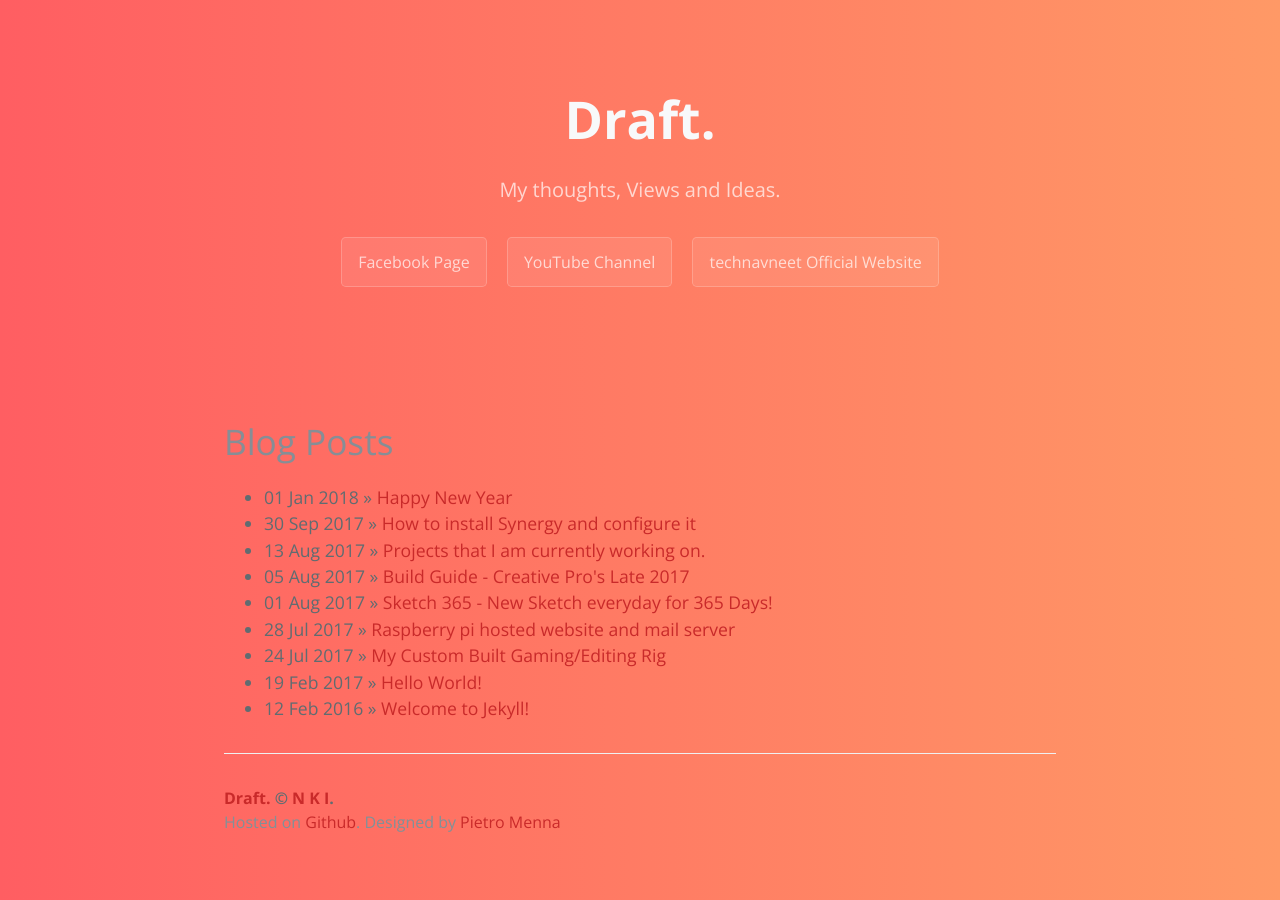
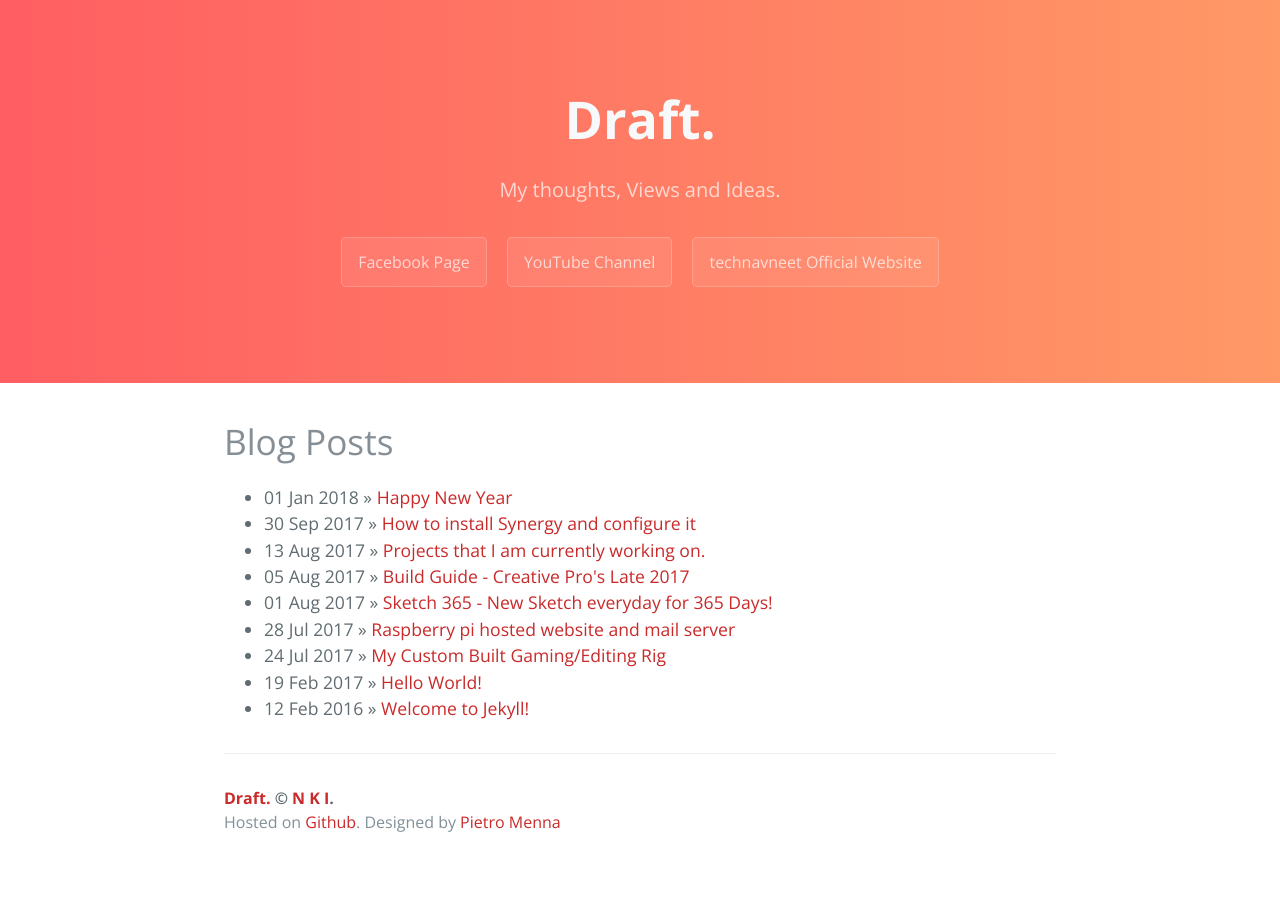
Before and after one commit to Navneet-Suresh/Navneet-Suresh.github.io, a Jekyll site: the page built from index.html, in a window 1280 px wide. Built offline with Jekyll 4.4.1, drawn with Linux system fonts in a browser that asks for light colours; nearby versions of some CDN libraries; the list of posts is cut into pages by our own code; comment, search, counter and statistics services are not loaded.

Commit message:
Remove gradient temporarily

```diff
--- a/css/ns.css
+++ b/css/ns.css
@@ -126,10 +126,7 @@
 
 * { box-sizing: border-box; }
 
-body { padding: 0; margin: 0; font-family: "Open Sans", "Helvetica Neue", Helvetica, Arial, sans-serif; font-size: 16px; line-height: 1.5; color: #606c71; background-color: background: #ff9966;  /* fallback for old browsers */
-background: -webkit-linear-gradient(to right, #ff5e62, #ff9966);  /* Chrome 10-25, Safari 5.1-6 */
-background: linear-gradient(to right, #ff5e62, #ff9966); /* W3C, IE 10+/ Edge, Firefox 16+, Chrome 26+, Opera 12+, Safari 7+ */
-}
+body { padding: 0; margin: 0; font-family: "Open Sans", "Helvetica Neue", Helvetica, Arial, sans-serif; font-size: 16px; line-height: 1.5; color: #606c71;}
 
 a { -webkit-animation-duration: 3s; -webkit-animation-delay: 0.5s; color: #c92a2a; text-decoration: none; }
 a:hover { text-decoration: underline; cursor:pointer; }
```
